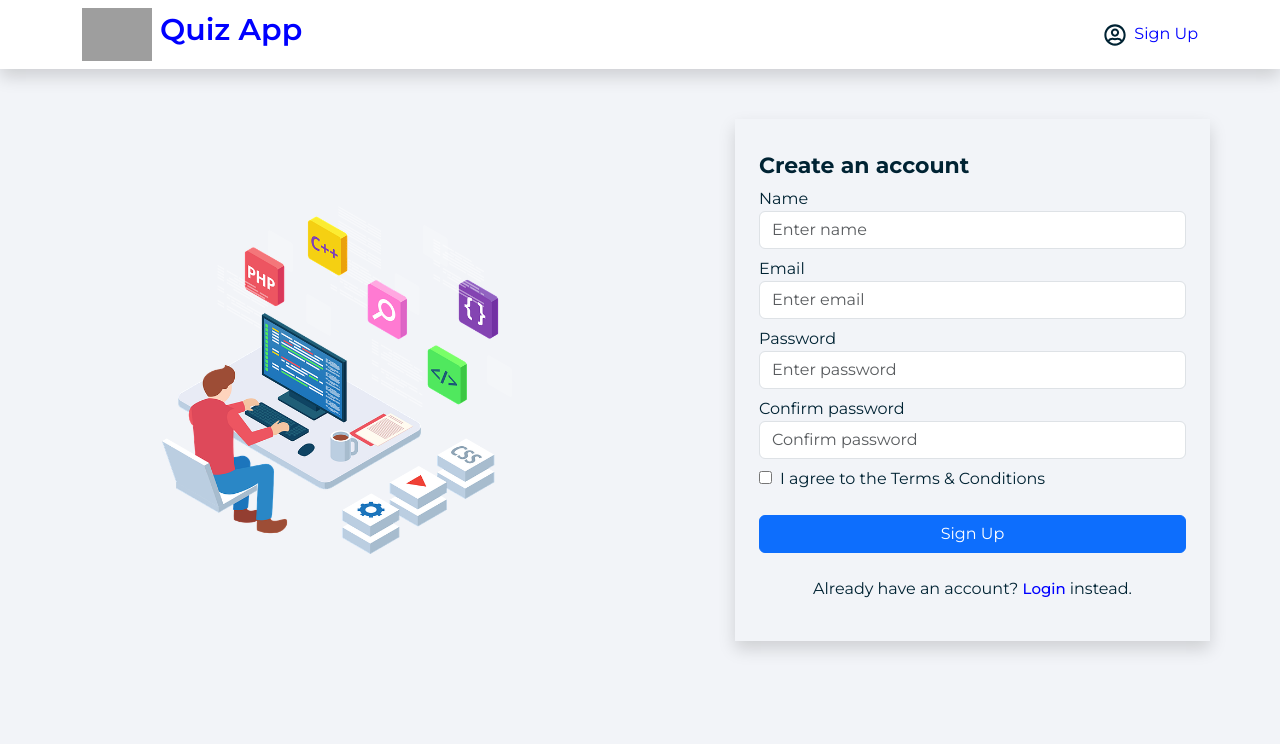
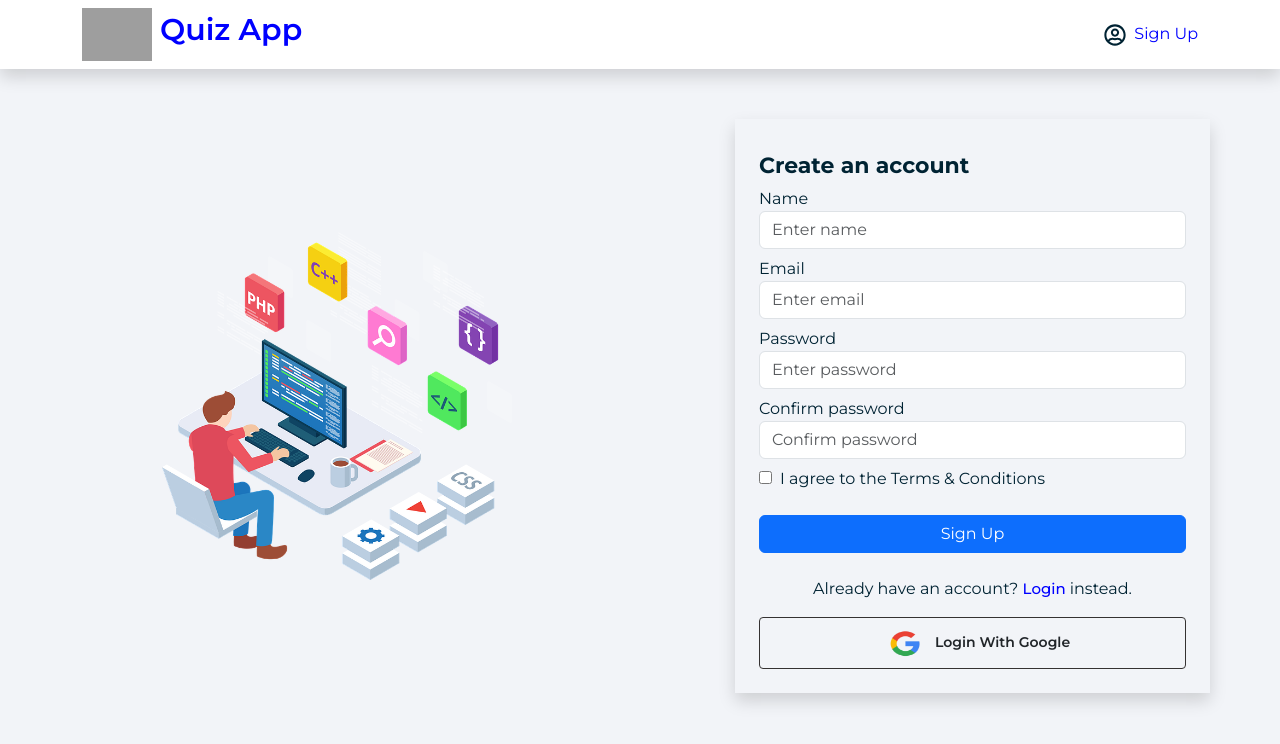
Before and after one commit to goutamray/React-Quiz-App-With-Firebase, a React (Vite) app: page /signUp in a window 1280 px wide. Shown: the top 744 px of the page. Built offline with nearby package versions, Linux system fonts and the light colour scheme; no server answers; grey boxes are pictures that could not be loaded.

Commit message:
google provider added

```diff
--- a/src/components/answer/Answer.jsx
+++ b/src/components/answer/Answer.jsx
@@ -7,6 +7,10 @@ const Answer = () => {
   return (
     <>
       <CheckBox />
+      <CheckBox />
+      <CheckBox />
+      <CheckBox />
+      <CheckBox />
     </>
   )
 }
--- a/src/components/checkbox/CheckBox.css
+++ b/src/components/checkbox/CheckBox.css
@@ -7,4 +7,5 @@ label.answer{
   display: flex;
   gap: 5px;
   align-items: center;
+  margin-bottom: 5px !important;
 }
--- a/src/components/progressBar/ProgressBar.css
+++ b/src/components/progressBar/ProgressBar.css
@@ -53,7 +53,7 @@
 
 .rangeBody {
   width: 100%;
-  height: 4px;
+  height: 4px !important;
   margin: 0 auto;
   background: #e4e8ee;
   border: none;
@@ -62,7 +62,7 @@
 }
 
 .progress {
-  height: 4px;
+  height: 4px !important;
   background: #7de71f;
   border-radius: 20px;
   position: relative;
@@ -71,7 +71,7 @@
 
 .progress::after {
   content: "";
-  height: 20px !important;
+  height: 5px !important;
   width: 15px !important;
   position: absolute;
   top: 50%;
--- a/src/firebase/firebase.js
+++ b/src/firebase/firebase.js
@@ -1,7 +1,9 @@
 
 // Import the functions you need from the SDKs you need
 import { initializeApp } from "firebase/app";
-import { getAuth } from "firebase/auth";
+
+// import get auth
+import { getAuth, GoogleAuthProvider } from "firebase/auth";
 
 // Your web app's Firebase configuration
 const firebaseConfig = {
@@ -18,3 +20,6 @@ export const fireBaseApp = initializeApp(firebaseConfig);
 
 // init auth
 export const auth = getAuth(fireBaseApp);
+
+// google provider
+export const googleProvider = new GoogleAuthProvider();
--- a/src/pages/signIn/SignIn.jsx
+++ b/src/pages/signIn/SignIn.jsx
@@ -4,10 +4,10 @@ import { Link, useNavigate } from "react-router-dom";
 import { signInWithEmailAndPassword } from "firebase/auth";
 
 import { useState } from "react";
+import { auth } from "../../firebase/firebase";
 
 
 import "./SignIn.css";
-import { auth } from "../../firebase/firebase";
 
 const SignIn = () => {
     const [input, setInput] = useState({
--- a/src/pages/signUp/SignUp.css
+++ b/src/pages/signUp/SignUp.css
@@ -19,6 +19,17 @@
   font-weight: 500;
   font-size: 15px;
 }
+.google-button{
+  border: 1px solid rgb(53, 50, 50) !important;
+  border-radius: 4px;
+  padding: 0px 10px !important;
+  font-size: 16px;
+  font-weight: 600 !important;
+}
+.google-button img{
+  width: 60px;
+  height: 50px;
+}
 .error-message p{
   color: red;
   font-size: 14px;
--- a/src/pages/signUp/SignUp.jsx
+++ b/src/pages/signUp/SignUp.jsx
@@ -1,11 +1,17 @@
 
 import { Link, useNavigate } from "react-router-dom";
 import { useState } from "react";
-import { auth } from "../../firebase/firebase";
-import { createUserWithEmailAndPassword, updateProfile  } from "firebase/auth";
+import { auth, googleProvider } from "../../firebase/firebase";
+import {
+  createUserWithEmailAndPassword,
+  signInWithPopup,
+  updateProfile
+} from "firebase/auth";
 
 
+// images
 import dev from "../../assets/dev.webp";
+import google from "../../assets/google.png";
 
 
 import "./SignUp.css";
@@ -73,8 +79,14 @@ const SignUp = () => {
             console.log(error);
         });
 
+  }
 
 
+  // google login
+  const handleGoogleLogin = async() => {
+    const data = await signInWithPopup(auth, googleProvider);
+
+    navigate("/");
   }
 
   return (
@@ -154,6 +166,12 @@ const SignUp = () => {
               <div className="bottom-part text-center mt-4">
                 <p> Already have an account? <Link to="/signIn">  Login </Link> instead.</p>
               </div>
+              <div>
+                <button onClick={handleGoogleLogin} className="google-button btn btn-sm w-100 ">
+                   <img src={google} alt="google" />
+                   Login With Google
+                </button>
+              </div>
             </div>
           </div>
         </div>
```
Also changed, not shown: src/assets/google.png (added).
